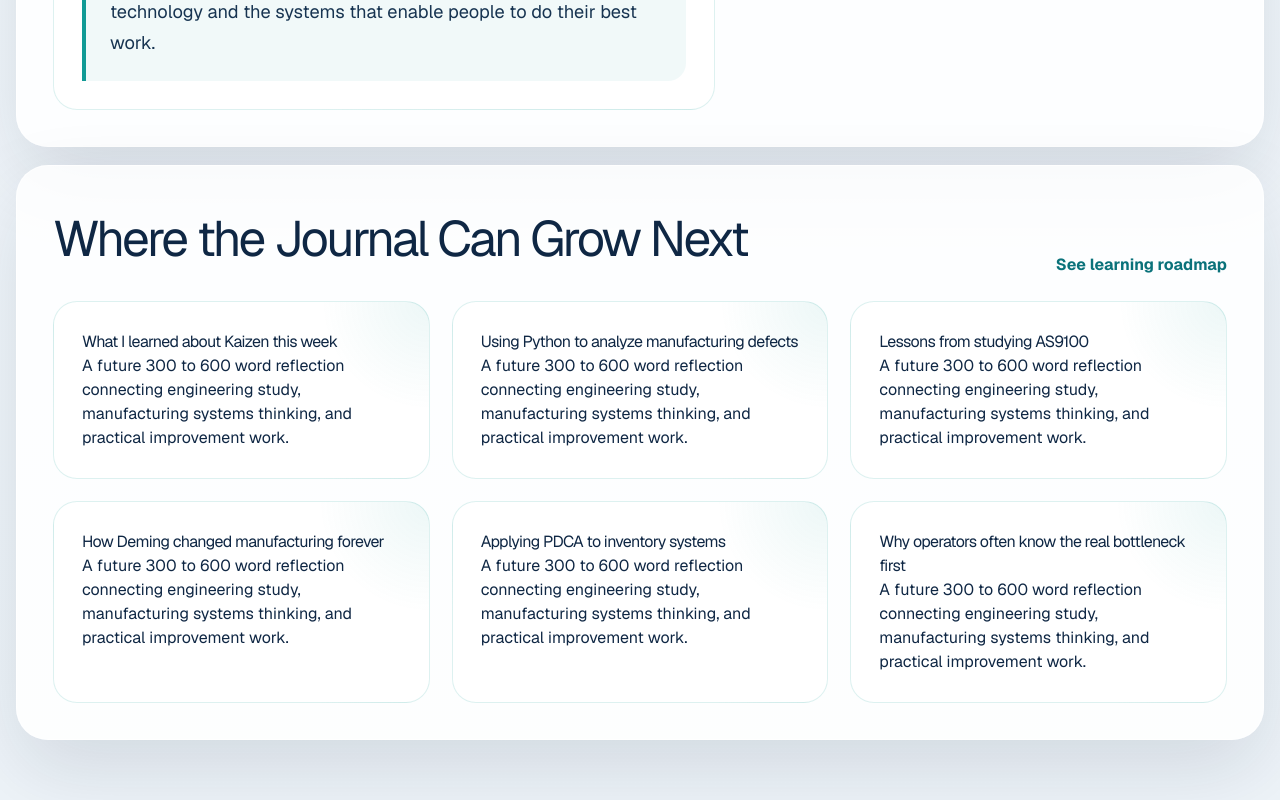
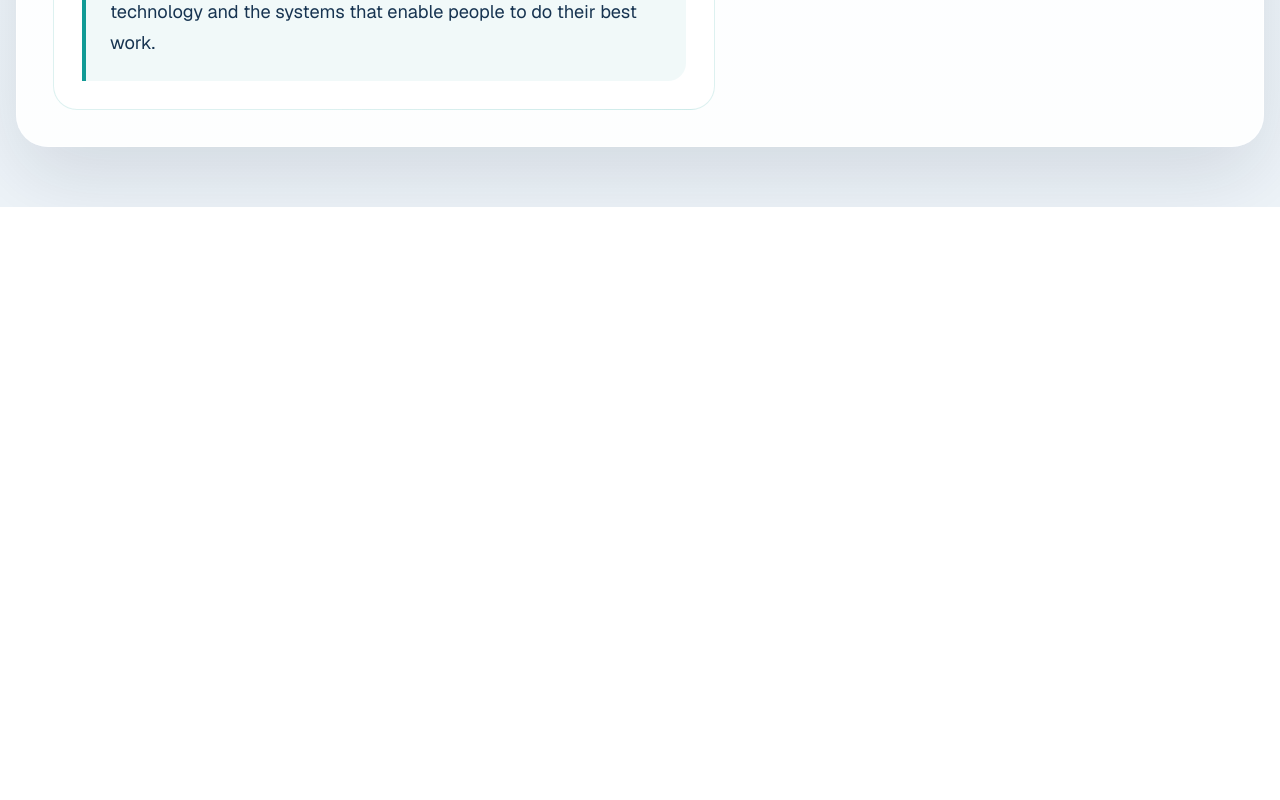
Before and after one commit to ElviraLabs/personal_site, a Next.js app: page /journal in a window 1280 px wide. Shown: the part 1778-2578 px from the top of the page. After the commit the page ends 1985 px from the top, so only its background shows below. Built offline with nearby package versions, Linux system fonts and the light colour scheme.

Commit message:
Remove journal placeholder topics

```diff
--- a/app/journal/page.tsx
+++ b/app/journal/page.tsx
@@ -1,6 +1,5 @@
 import type { Metadata } from "next";
 import Link from "next/link";
-import { journalTopicIdeas } from "../../lib/development-data";
 import { journalEntries } from "../../lib/journal-data";
 
 const sitePath = "";
@@ -87,27 +86,6 @@ export default function JournalPage() {
           </div>
         </aside>
       </section>
-
-      <section className="section-block">
-        <div className="section-heading">
-          <div>
-            <h2>Where the Journal Can Grow Next</h2>
-          </div>
-          <Link className="text-link" href="/professional-development">
-            See learning roadmap
-          </Link>
-        </div>
-        <div className="topic-grid">
-          {journalTopicIdeas.map((topic) => (
-            <article className="topic-card" key={topic}>
-              <h3>{topic}</h3>
-              <p>
-                A future 300 to 600 word reflection connecting engineering study, manufacturing systems thinking, and practical improvement work.
-              </p>
-            </article>
-          ))}
-        </div>
-      </section>
     </main>
   );
 }
```
